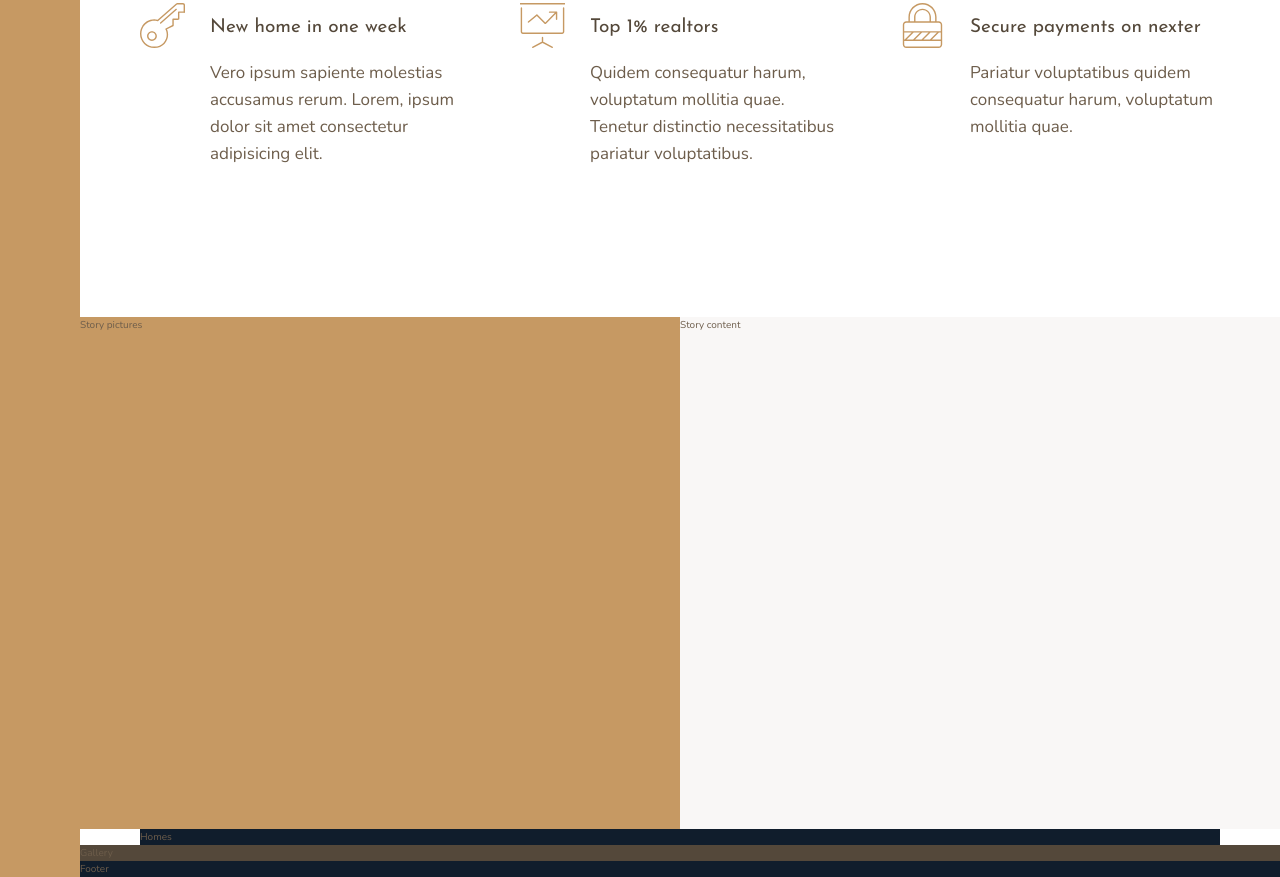
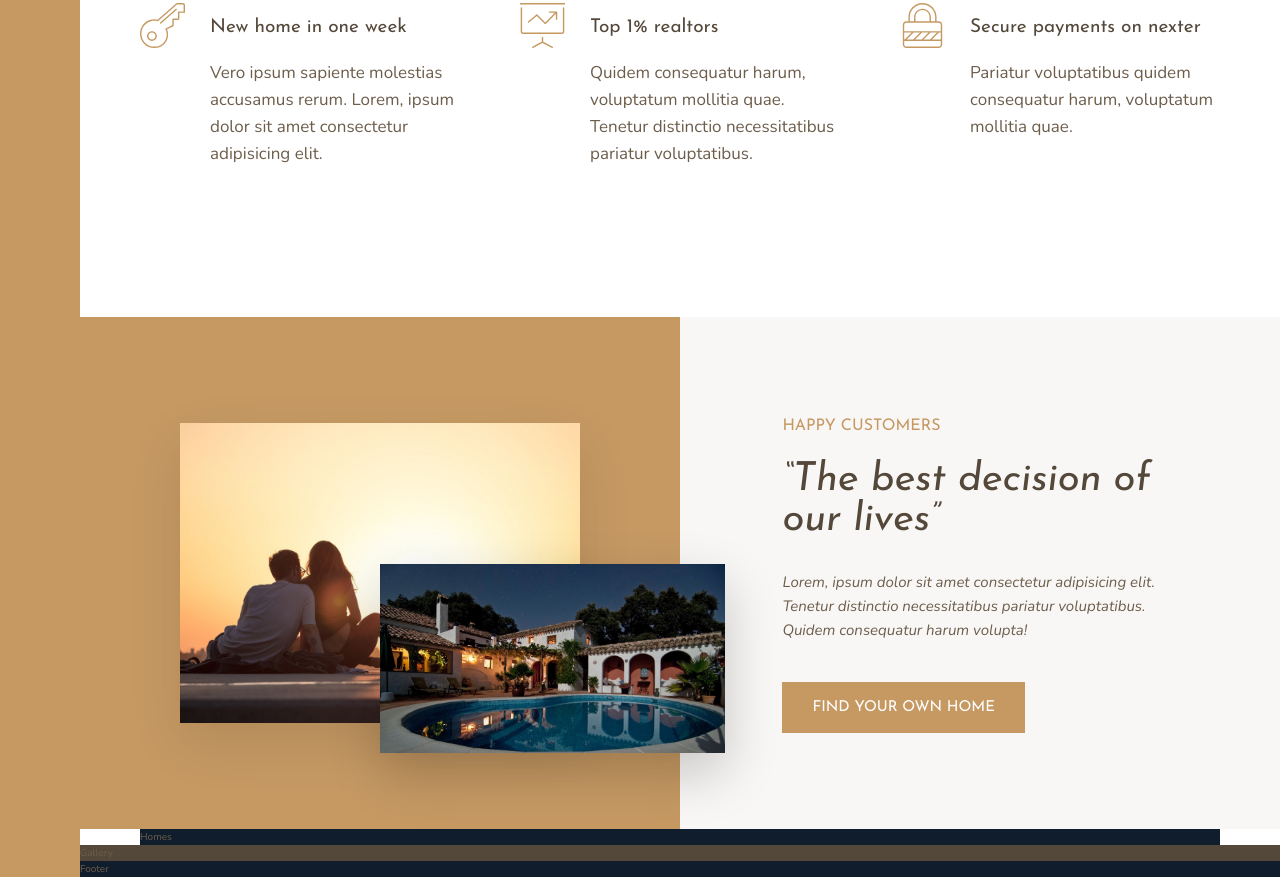
Before and after one commit to Murali981/House-Selling-Website-In-HTML-And-SASS-Focus-CSSGrids, a website: page index.html in a window 1280 px wide. Shown: the part 991-1868 px from the top of the page. Drawn offline with nearby package versions, Linux system fonts and the light colour scheme.

Commit message:
Building the Stories section of our website is completed which is build using grid layouts

```diff
--- a/index.html
+++ b/index.html
@@ -82,8 +82,26 @@
       </div>
     </section>
 
-    <div class="story__pictures">Story pictures</div>
-    <div class="story__content">Story content</div>
+    <div class="story__pictures">
+      <img
+        src="img/story-1.jpeg"
+        alt="Couple with new house"
+        class="story__img--1"
+      />
+      <img src="img/story-2.jpeg" alt="New house" class="story__img--2" />
+    </div>
+    <div class="story__content">
+      <h3 class="heading-3 mb-sm">Happy customers</h3>
+      <h2 class="heading-2 heading-2--dark mb-md">
+        &ldquo;The best decision of our lives&rdquo;
+      </h2>
+      <p class="story__text">
+        Lorem, ipsum dolor sit amet consectetur adipisicing elit. Tenetur
+        distinctio necessitatibus pariatur voluptatibus. Quidem consequatur
+        harum volupta!
+      </p>
+      <button class="btn">Find your own home</button>
+    </div>
 
     <section class="homes">Homes</section>
 
--- a/sass/_story.scss
+++ b/sass/_story.scss
@@ -2,10 +2,51 @@
   &__pictures {
     background-color: $color-primary;
     grid-column: full-start / col-end 4;
+    background-image: linear-gradient(
+        rgba($color-primary, 0.5),
+        rgba($color-primary, 0.5)
+      )
+      url(../img/back.jpg);
+
+    display: grid;
+    grid-template-rows: repeat(6, 1fr);
+    grid-template-columns: repeat(6, 1fr);
+    align-items: center;
+  }
+
+  &__img--1 {
+    width: 100%;
+    grid-row: 2 / 6;
+    grid-column: 2 / 6;
+    box-shadow: 0 2rem 5rem rgba(#000, 0.1);
+  }
+
+  &__img--2 {
+    width: 115%;
+    grid-row: 4 / 6;
+    grid-column: 4 / 7;
+    z-index: 20;
+    box-shadow: 0 2rem 5rem rgba(#000, 0.2);
   }
 
   &__content {
     background-color: $color-grey-light-1;
     grid-column: col-start 5 / full-end;
+
+    padding: 6rem 8vw;
+    display: flex;
+    flex-direction: column;
+    justify-content: center;
+    align-items: flex-start;
+
+    // display: grid;
+    // align-content: center;
+    // justify-items: start;
+  }
+
+  &__text {
+    font-size: 1.5rem;
+    font-style: italic;
+    margin-bottom: 4rem;
   }
 }
--- a/sass/_typography.scss
+++ b/sass/_typography.scss
@@ -9,10 +9,24 @@
 
 .heading-2 {
   @extend %heading;
+  font-size: 4rem;
+  font-style: italic;
+  line-height: 1;
+
+  &--light {
+    color: $color-grey-light-1;
+  }
+
+  &--dark {
+    color: $color-grey-dark-1;
+  }
 }
 
 .heading-3 {
   @extend %heading;
+  font-size: 1.6rem;
+  color: $color-primary;
+  text-transform: uppercase;
 }
 
 .heading-4 {
@@ -27,3 +41,36 @@
     color: $color-grey-dark-1;
   }
 }
+
+.btn {
+  background-color: $color-primary;
+  color: #fff;
+  border: none;
+  border-radius: 0;
+  font-family: $font-display;
+  font-size: 1.5rem;
+  text-transform: uppercase;
+  padding: 1.8rem 3rem;
+  cursor: pointer;
+  transition: all 0.2s;
+
+  &:hover {
+    background-color: $color-primary-dark;
+  }
+}
+
+.mb-sm {
+  margin-bottom: 2rem;
+}
+
+.mb-md {
+  margin-bottom: 3rem;
+}
+
+.mb-lg {
+  margin-bottom: 4rem;
+}
+
+.mb-hg {
+  margin-bottom: 8rem;
+}
```
Also changed, not shown: css/style.css.
